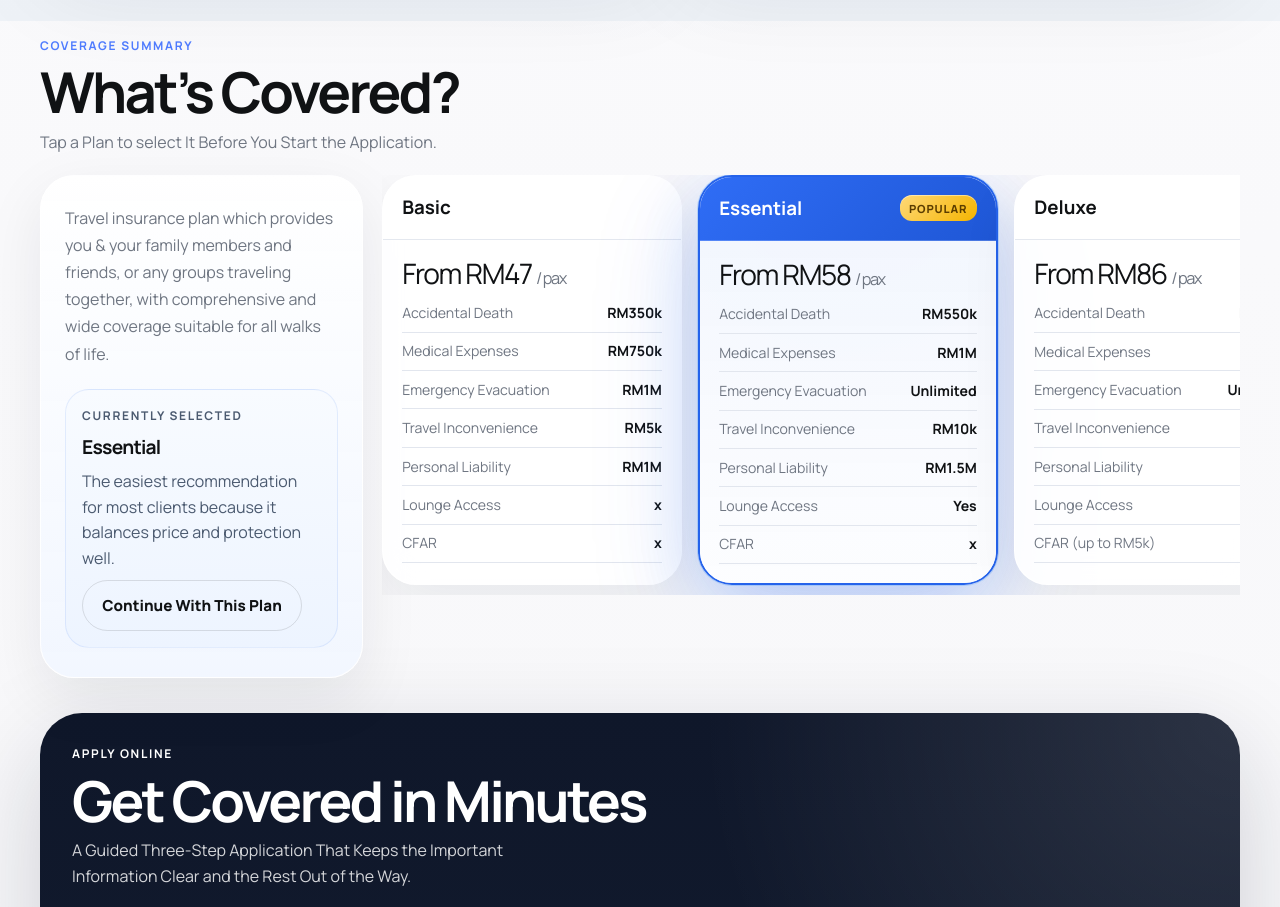
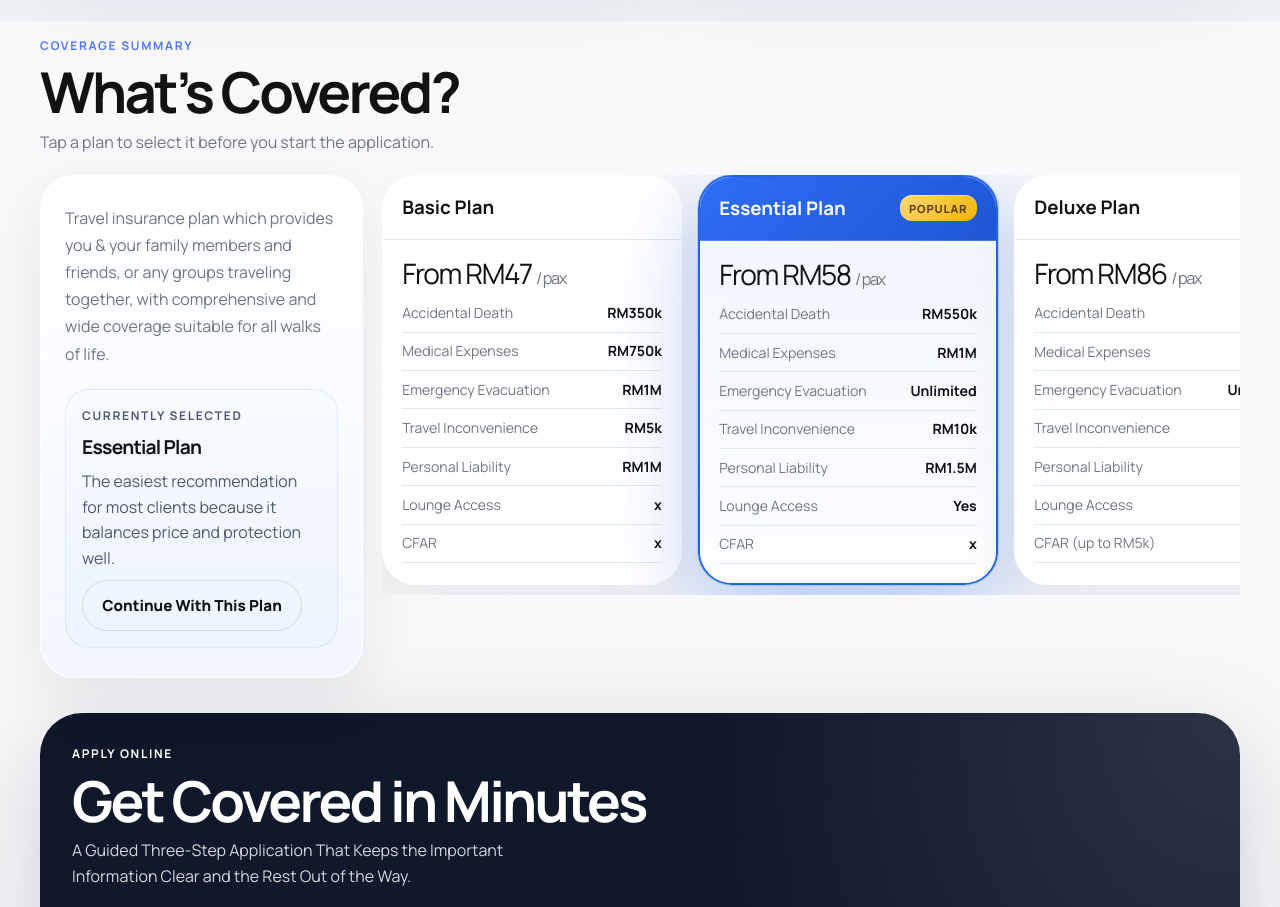
Before and after one commit to leemouyen98/travel-insurance, a website: page index.html in a window 1280 px wide. Shown: the part 1000-1907 px from the top of the page. Drawn offline with nearby package versions, Linux system fonts and the light colour scheme.

Commit message:
Refine comparison copy and plan labels

```diff
--- a/assets/app.js
+++ b/assets/app.js
@@ -55,17 +55,17 @@ const AREA_GUIDANCE = {
 
 const PLAN_GUIDANCE = {
   basic: {
-    title: "Basic",
+    title: "Basic Plan",
     summary: "A lower-premium option for travellers who want core Explorer protection.",
     bullets: ["Lower starting premium", "Core medical and travel inconvenience benefits", "No lounge access or CFAR"]
   },
   essential: {
-    title: "Essential",
+    title: "Essential Plan",
     summary: "The easiest recommendation for most clients because it balances price and protection well.",
     bullets: ["Most popular option", "Includes lounge access on qualifying delays", "Higher limits than Basic"]
   },
   deluxe: {
-    title: "Deluxe",
+    title: "Deluxe Plan",
     summary: "Best for clients who want the strongest cover and the most flexibility before departure.",
     bullets: ["Highest protection level", "Includes lounge access", "Includes CFAR, subject to policy wording"]
   },
@@ -78,7 +78,7 @@ const PLAN_GUIDANCE = {
 
 const PLAN_COMPARE = {
   basic: {
-    title: "Basic",
+    title: "Basic Plan",
     price: "From RM47",
     suffix: "/ pax",
     tag: "",
@@ -93,7 +93,7 @@ const PLAN_COMPARE = {
     ]
   },
   essential: {
-    title: "Essential",
+    title: "Essential Plan",
     price: "From RM58",
     suffix: "/ pax",
     tag: "Popular",
@@ -108,7 +108,7 @@ const PLAN_COMPARE = {
     ]
   },
   deluxe: {
-    title: "Deluxe",
+    title: "Deluxe Plan",
     price: "From RM86",
     suffix: "/ pax",
     tag: "",
--- a/index.html
+++ b/index.html
@@ -86,14 +86,14 @@
       <div class="section-head compact">
         <p class="eyebrow">Coverage Summary</p>
         <h2>What’s Covered?</h2>
-        <p class="section-copy">Tap a Plan to select It Before You Start the Application.</p>
+        <p class="section-copy">Tap a plan to select it before you start the application.</p>
       </div>
       <div class="coverage-showcase">
         <div class="coverage-copy-card">
           <p class="section-copy">Travel insurance plan which provides you &amp; your family members and friends, or any groups traveling together, with comprehensive and wide coverage suitable for all walks of life.</p>
           <div class="coverage-selected-card" id="coverageSelectedCard">
             <p class="mini-label">Currently selected</p>
-            <strong id="coverageSelectedTitle">Essential</strong>
+            <strong id="coverageSelectedTitle">Essential Plan</strong>
             <p id="coverageSelectedText">The easiest recommendation for most clients because it balances price and protection well.</p>
             <a href="#application" class="button button-secondary">Continue With This Plan</a>
           </div>
@@ -101,7 +101,7 @@
         <div class="coverage-rail" id="marketingPlanCards">
         <article class="coverage-card" data-marketing-plan="basic" role="button" tabindex="0" aria-label="Select Basic plan">
           <div class="coverage-head">
-            <h3>Basic</h3>
+            <h3>Basic Plan</h3>
           </div>
           <div class="coverage-body">
             <p class="coverage-price">From RM47 <span>/ pax</span></p>
@@ -118,7 +118,7 @@
         </article>
         <article class="coverage-card coverage-card-featured" data-marketing-plan="essential" role="button" tabindex="0" aria-label="Select Essential plan">
           <div class="coverage-head">
-            <h3>Essential</h3>
+            <h3>Essential Plan</h3>
             <span class="coverage-tag">Popular</span>
           </div>
           <div class="coverage-body">
@@ -136,7 +136,7 @@
         </article>
         <article class="coverage-card" data-marketing-plan="deluxe" role="button" tabindex="0" aria-label="Select Deluxe plan">
           <div class="coverage-head">
-            <h3>Deluxe</h3>
+            <h3>Deluxe Plan</h3>
             <span class="coverage-tag">Best</span>
           </div>
           <div class="coverage-body">
```
